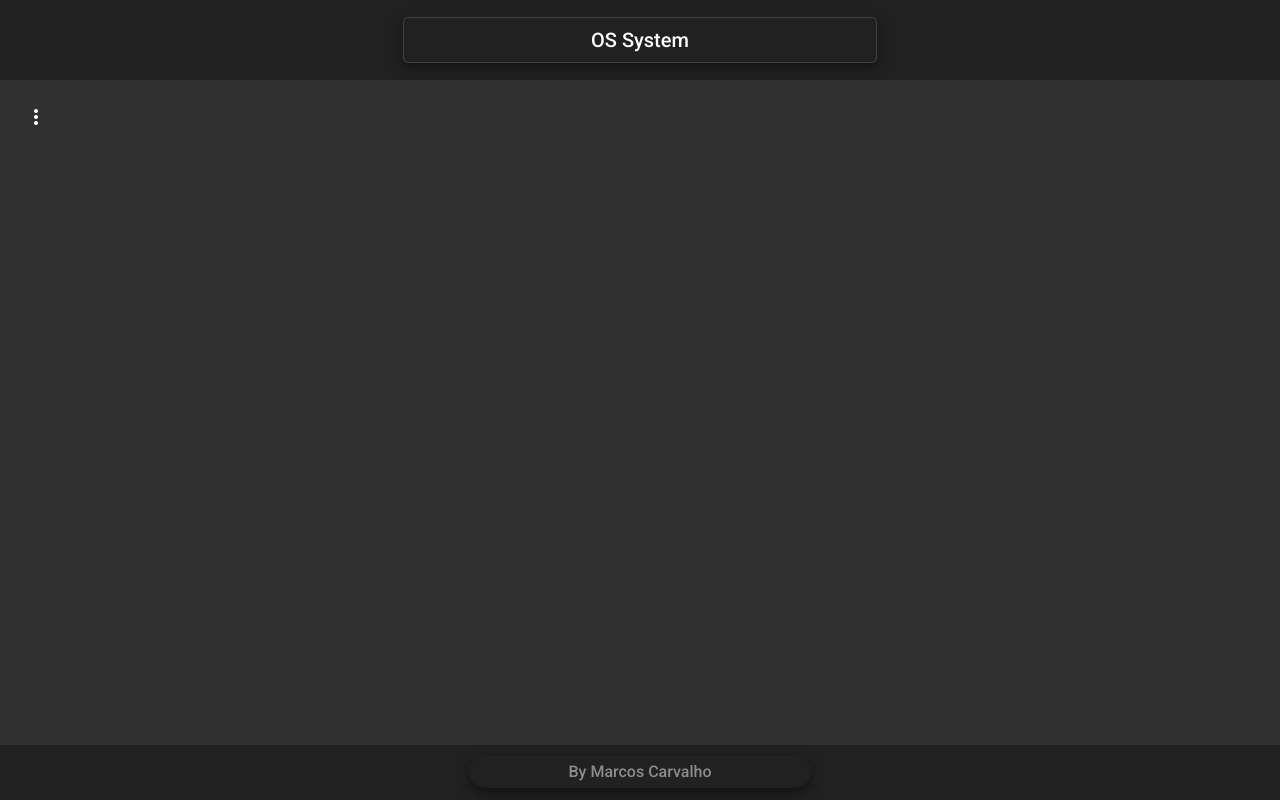
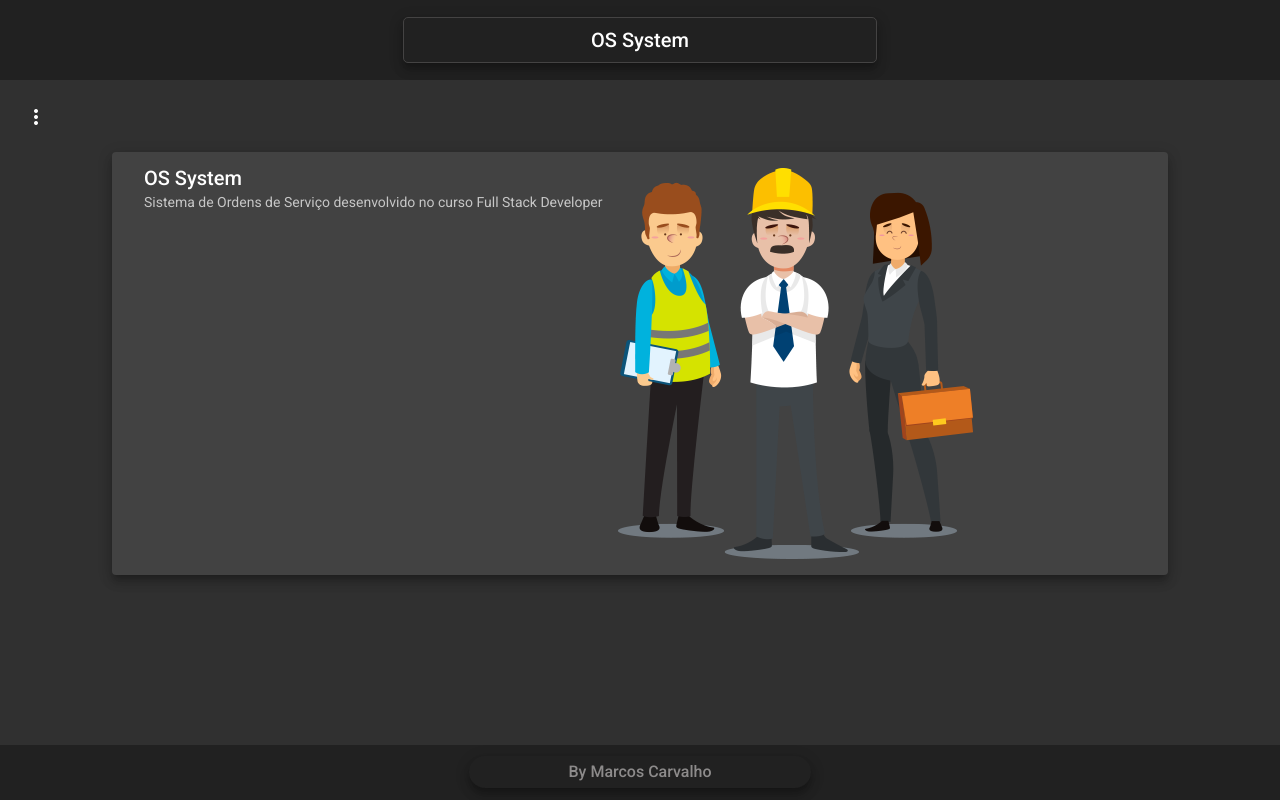
Before and after one commit to marcosabcarvalho/os, an Angular app: page / in a window 1280 px wide. Built offline with nearby package versions, Linux system fonts and the light colour scheme.

Commit message:
HOME - aula 33

```diff
--- a/src/app/app-routing.module.ts
+++ b/src/app/app-routing.module.ts
@@ -1,7 +1,13 @@
-import { NgModule } from '@angular/core';
+import { HomeComponent } from './views/components/home/home.component';
+import { NgModule, Component } from '@angular/core';
 import { RouterModule, Routes } from '@angular/router';
 
-const routes: Routes = [];
+const routes: Routes = [
+  {
+    path: '',
+    component: HomeComponent
+  }
+];
 
 @NgModule({
   imports: [RouterModule.forRoot(routes)],
--- a/src/app/app.module.ts
+++ b/src/app/app.module.ts
@@ -22,13 +22,15 @@
 import { HeaderComponent } from './views/components/template/header/header.component';
 import { FooterComponent } from './views/components/template/footer/footer.component';
 import { NavComponent } from './views/components/template/nav/nav.component';
+import { HomeComponent } from './views/components/home/home.component';
 
 @NgModule({
   declarations: [
     AppComponent,
     HeaderComponent,
     FooterComponent,
-    NavComponent
+    NavComponent,
+    HomeComponent
   ],
   imports: [
     BrowserModule,
--- /dev/null
+++ b/src/app/views/components/home/home.component.css
@@ -0,0 +1,5 @@
+mat-card {
+    width: 80%;
+    height: 50%;
+    margin: 1rem auto 0 auto;
+}
--- /dev/null
+++ b/src/app/views/components/home/home.component.html
@@ -0,0 +1,7 @@
+<mat-card class="mat-elevation-z8">
+    <mat-card-header>
+        <mat-card-title>OS System</mat-card-title>
+        <mat-card-subtitle>Sistema de Ordens de Serviço desenvolvido no curso Full Stack Developer</mat-card-subtitle>
+        <img src="assets/img/work.png" alt="">
+    </mat-card-header>
+</mat-card>
--- /dev/null
+++ b/src/app/views/components/home/home.component.ts
@@ -0,0 +1,15 @@
+import { Component, OnInit } from '@angular/core';
+
+@Component({
+  selector: 'app-home',
+  templateUrl: './home.component.html',
+  styleUrls: ['./home.component.css']
+})
+export class HomeComponent implements OnInit {
+
+  constructor() { }
+
+  ngOnInit(): void {
+  }
+
+}
--- a/src/app/views/components/template/nav/nav.component.html
+++ b/src/app/views/components/template/nav/nav.component.html
@@ -20,6 +20,7 @@
       <button mat-icon-button (click)="drawer.toggle()">
         <mat-icon class="mat-18">more_vert</mat-icon>
       </button>
+      <router-outlet></router-outlet>
     </div>
 
   </mat-drawer-container>
```
Also changed, not shown: src/assets/img/work.png (renamed from src/assets/work.png).
